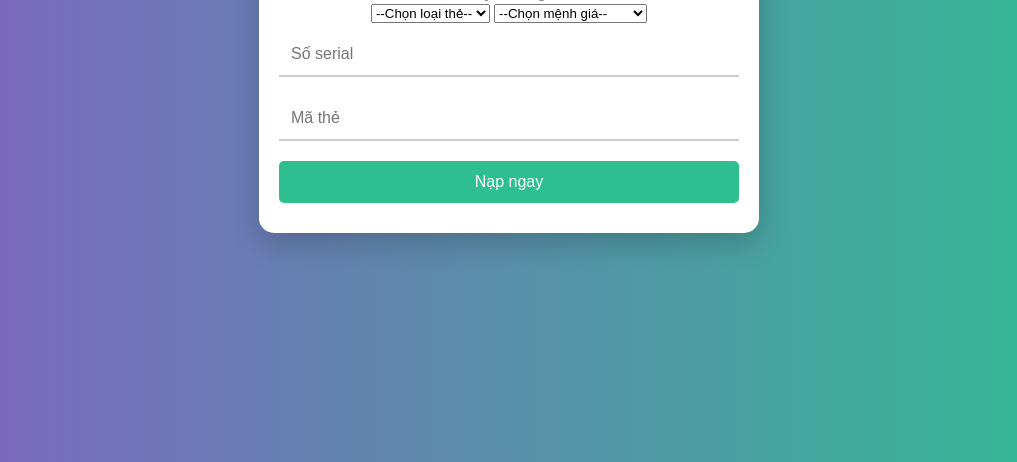
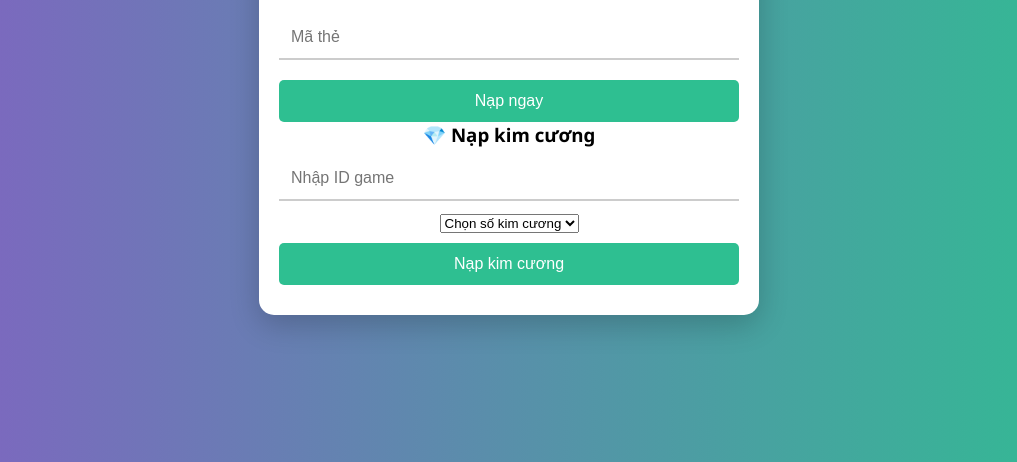
Before and after one commit to lamkhanghuynh09/hongodayne, a Flask app: template templates/home.html in a window 1280 px wide. Shown: the part 338-800 px from the top of the page, without its empty margins (131-1148 px from the left). Run offline with Flask 3, Linux system fonts and the light colour scheme; the template is opened without the code that fills it, so the values that code supplies are empty.

Commit message:
Update home.html

```diff
--- a/templates/home.html
+++ b/templates/home.html
@@ -35,6 +35,51 @@
                 <button type="submit">Nạp ngay</button>
             </form>
         </div>
+
+        <div class="card recharge-box">
+            <h3>💎 Nạp kim cương</h3>
+            <form id="recharge-form">
+                <input type="text" id="game-id" placeholder="Nhập ID game" required>
+                <select id="diamond-amount" required>
+                    <option value="" disabled selected>Chọn số kim cương</option>
+                    <option value="100">100 kim cương</option>
+                    <option value="200">200 kim cương</option>
+                    <option value="500">500 kim cương</option>
+                </select>
+                <button type="submit">Nạp kim cương</button>
+            </form>
+        </div>
+
+        <!-- Modal -->
+        <div id="bill-modal" style="display:none;" class="modal">
+            <div class="modal-content">
+                <h3>Hóa đơn thanh toán</h3>
+                <p>ID game: <span id="bill-id"></span></p>
+                <p>Số kim cương: <span id="bill-amount"></span></p>
+                <button onclick="confirmRecharge()">Xác nhận thanh toán</button>
+            </div>
+        </div>
+
+        <!-- Thông báo -->
+        <div id="success-message" style="display:none;">Nạp thành công!</div>
     </div>
+
+    <!-- JavaScript xử lý nạp kim cương -->
+    <script>
+        document.getElementById('recharge-form').addEventListener('submit', function(e) {
+            e.preventDefault();
+            const gameId = document.getElementById('game-id').value;
+            const amount = document.getElementById('diamond-amount').value;
+
+            document.getElementById('bill-id').innerText = gameId;
+            document.getElementById('bill-amount').innerText = amount;
+            document.getElementById('bill-modal').style.display = 'block';
+        });
+
+        function confirmRecharge() {
+            document.getElementById('bill-modal').style.display = 'none';
+            document.getElementById('success-message').style.display = 'block';
+        }
+    </script>
 </body>
 </html>
```
